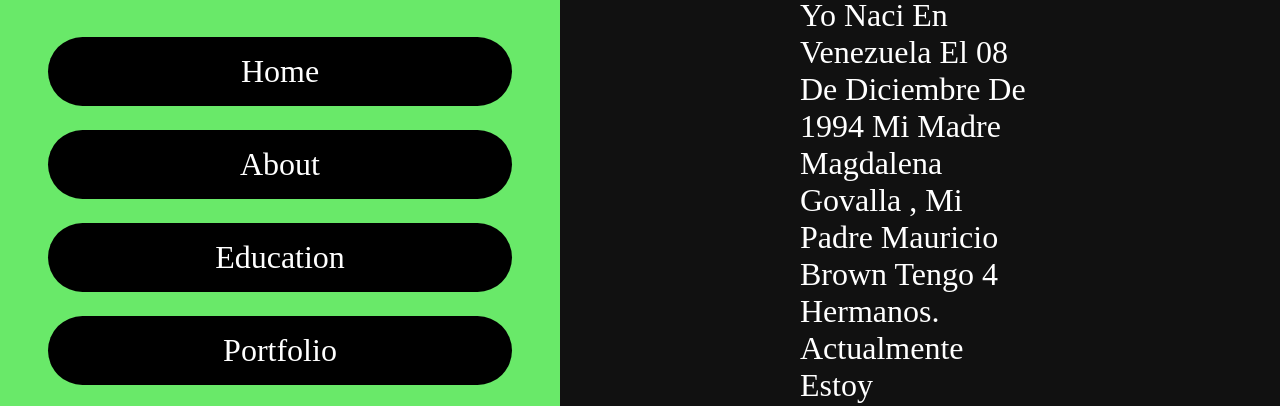
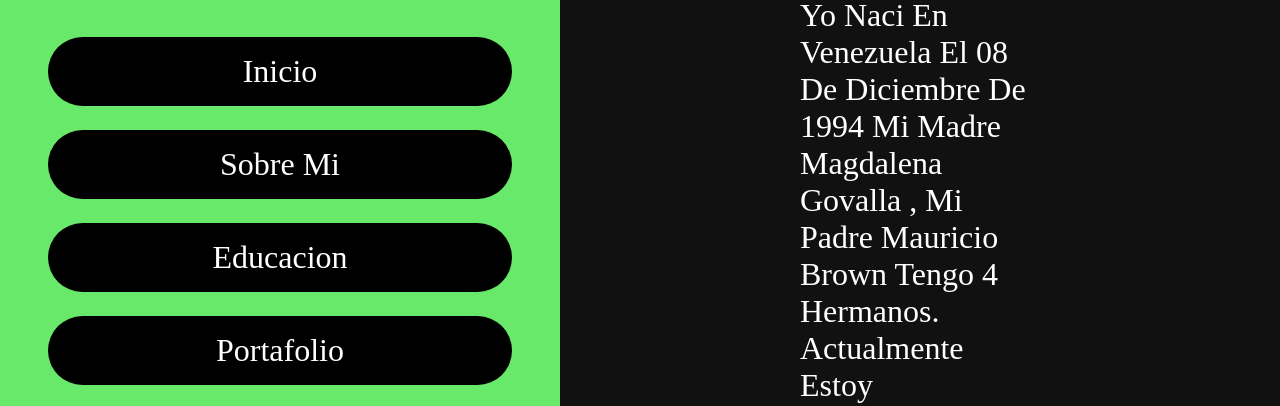
Before and after one commit to Maloni123/Portafoliomaloni, a plain HTML site: page index.html in a window 1280 px wide. Shown: the part 339-745 px from the top of the page. Drawn offline with Linux system fonts and the light colour scheme.

Commit message:
alteracion en  html

```diff
--- a/index.html
+++ b/index.html
@@ -18,11 +18,11 @@
 </div>
 <nav class="navbar">
     <ul>
-        <li><a href="#home"></a>home</li>
-        <li><a href="#about"></a>about</li>
-        <li><a href="#education"></a>education</li>
-        <li><a href="#portfolio"></a>portfolio </li>
-        <li><a href="#contact"></a>contact</li>
+        <li><a href="#home"></a>Inicio</li>
+        <li><a href="#about"></a>Sobre Mi</li>
+        <li><a href="#education"></a>Educacion</li>
+        <li><a href="#portfolio"></a>Portafolio</li>
+        <li><a href="#contact"></a>Contacto</li>
 
     </ul>
 
```
